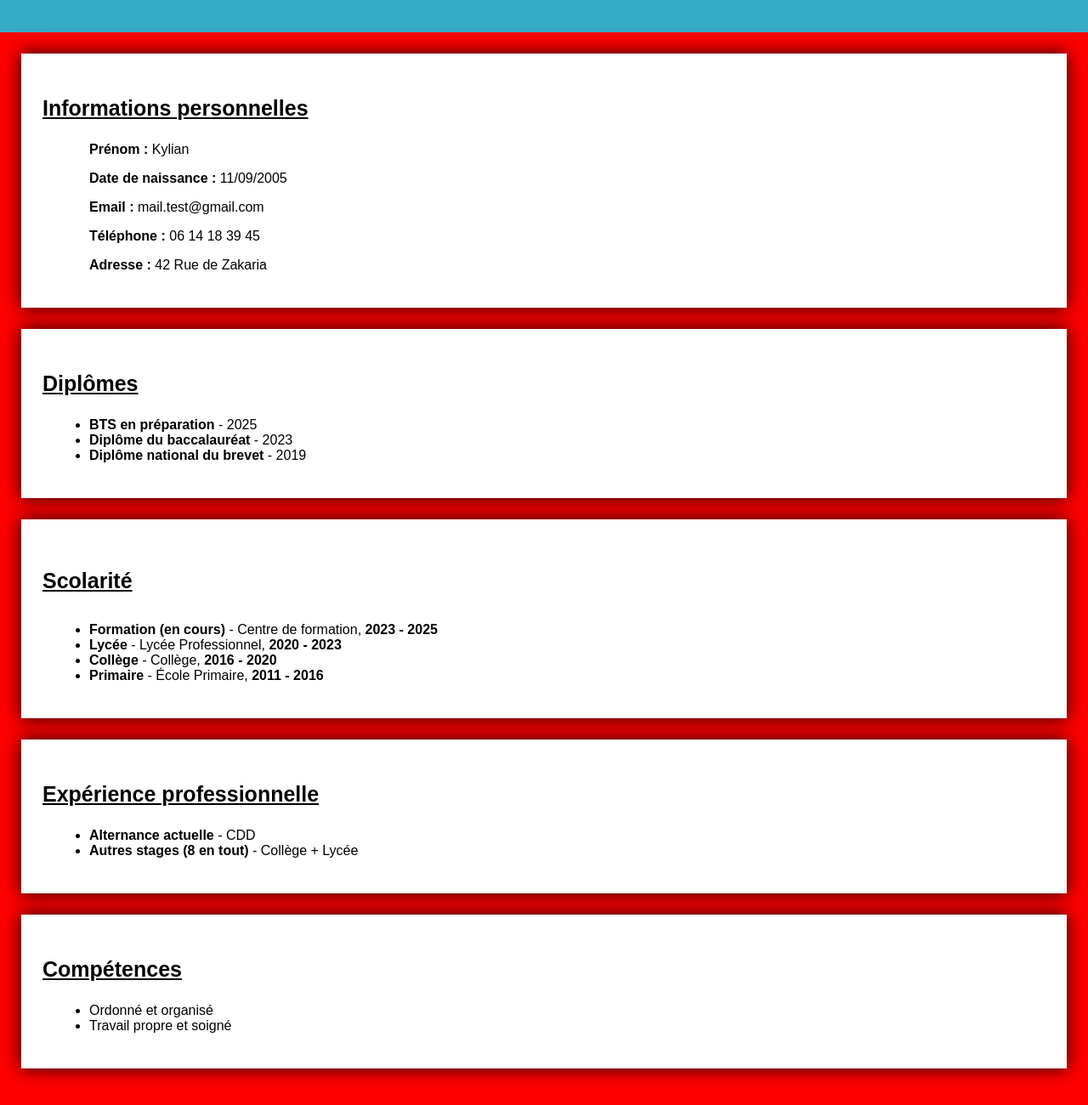
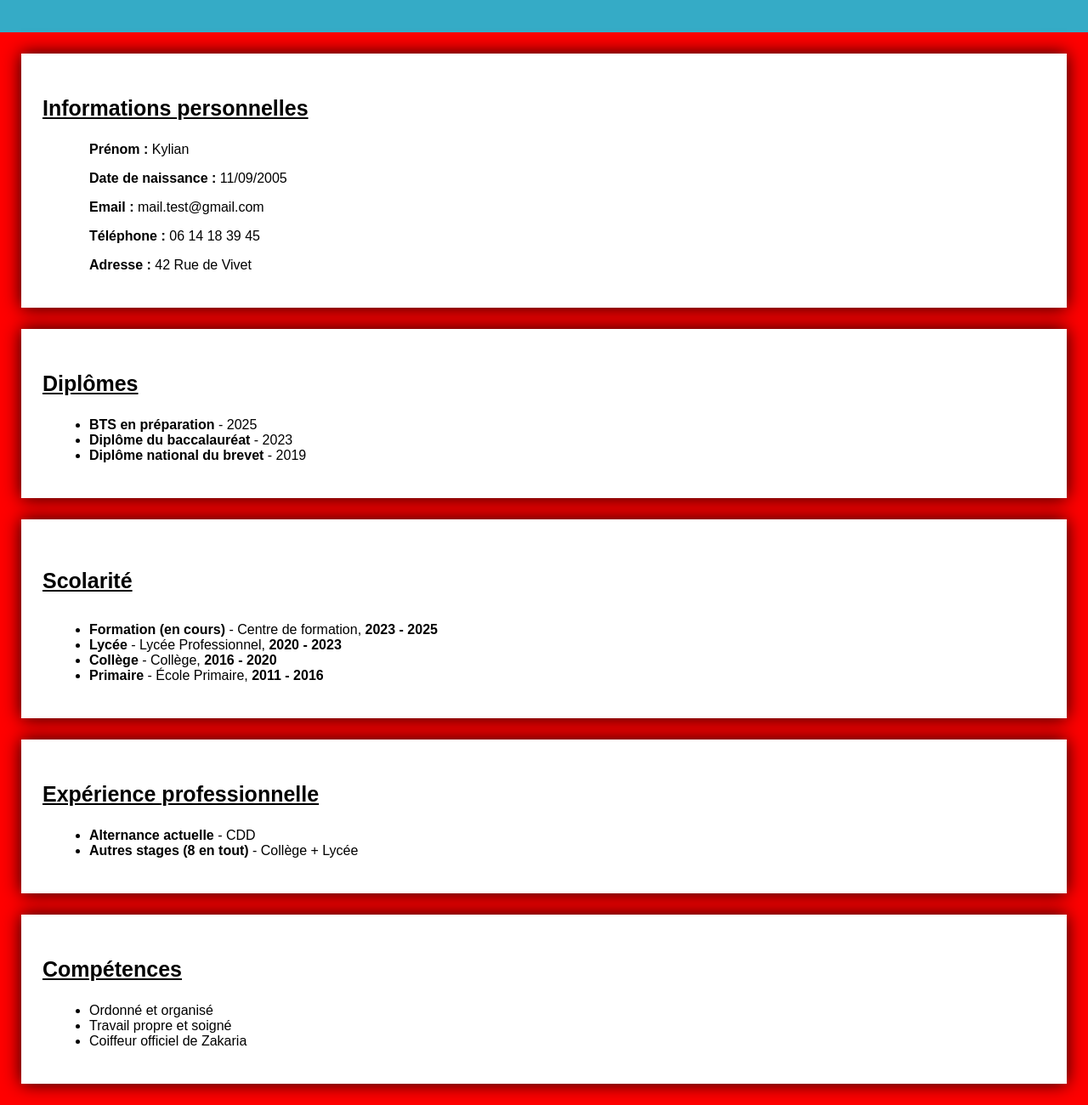
Before and after one commit to Ennderrr/kylian.github.io, a plain HTML site: page index.html in a window 1280 px wide. Shown: the part 150-1450 px from the top of the page at 85% size. Drawn offline with Linux system fonts and the light colour scheme.

Commit message:
Update HTML
CV M.Guichard

```diff
--- a/index.html
+++ b/index.html
@@ -15,7 +15,7 @@
             <p><strong>Date de naissance :</strong> 11/09/2005</p>
             <p><strong>Email :</strong> mail.test@gmail.com</p>
             <p><strong>Téléphone :</strong> 06 14 18 39 45</p>
-            <p><strong>Adresse :</strong> 42 Rue de Zakaria</p>
+            <p><strong>Adresse :</strong> 42 Rue de Vivet</p>
         </ul>
     </section>
 
@@ -51,6 +51,7 @@
         <ul>
             <li>Ordonné et organisé</li>
             <li>Travail propre et soigné</li>
+            <li>Coiffeur officiel de Zakaria</li>
         </ul>
     </section>
 </body>
```
